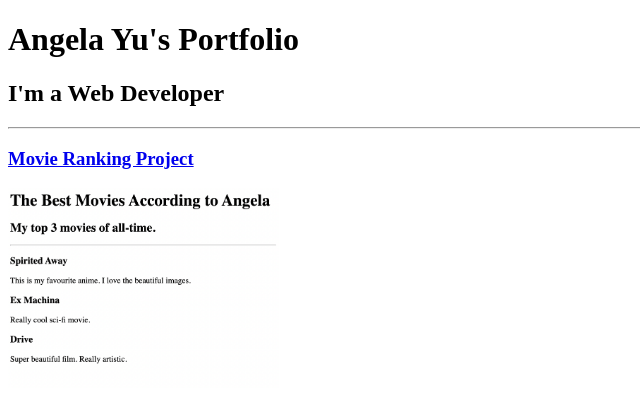
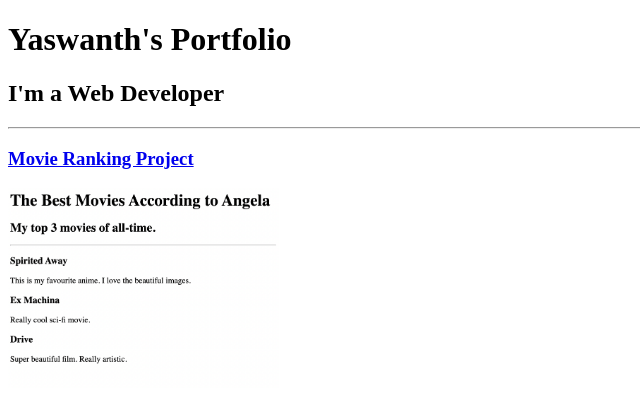
Before and after one commit to yaswanthkumar7201/html-portfolio, a plain HTML site: page index.html in a window 1280 px wide. Shown: the top 408 px of the page, without its empty margins (0-640 px from the left). Drawn offline with Linux system fonts and the light colour scheme.

Commit message:
Update index.html

```diff
--- a/index.html
+++ b/index.html
@@ -3,11 +3,11 @@
 
 <head>
   <meta charset="UTF-8">
-  <title>Angela's Portfolio</title>
+  <title>Yaswanth's Portfolio</title>
 </head>
 
 <body>
-  <h1>Angela Yu's Portfolio</h1>
+  <h1>Yaswanth's Portfolio</h1>
   <h2>I'm a Web Developer</h2>
   <hr />
   <h3><a href="./public/movie-ranking.html">Movie Ranking Project</a></h3>
```
